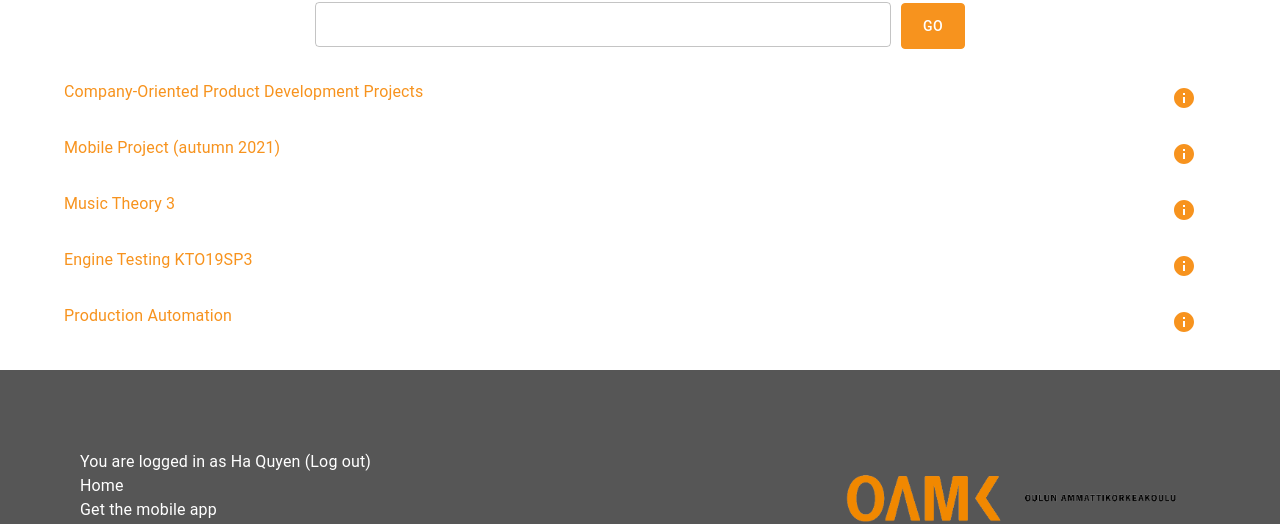
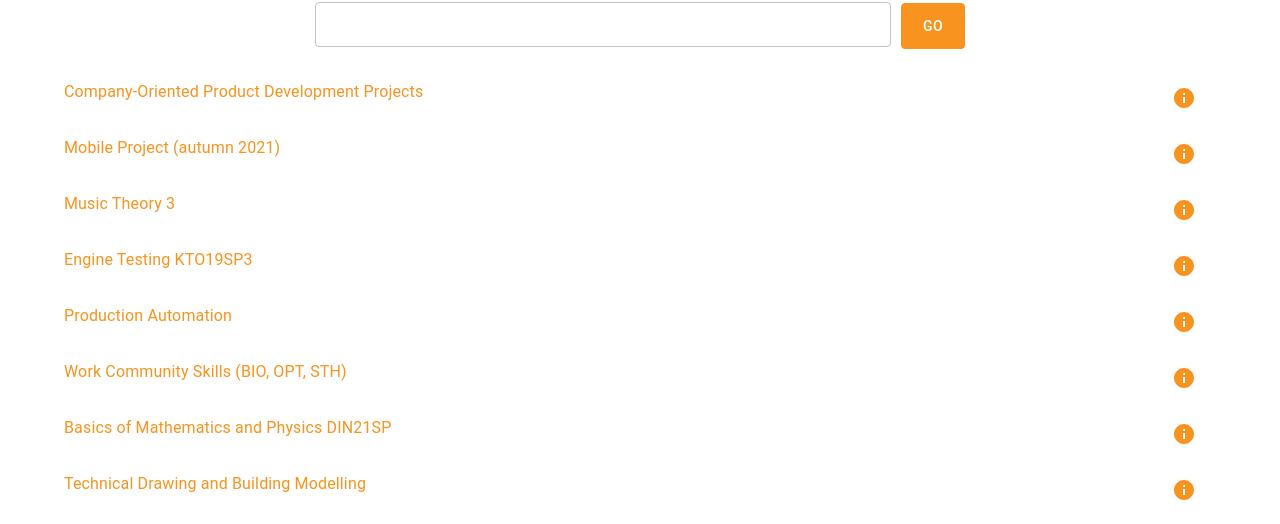
Before and after one commit to prod-des-project-2021/group_2, a React (Create React App) app in the folder moodle/: page /course in a window 1280 px wide. Shown: the part 291-815 px from the top of the page. Built offline with nearby package versions, Linux system fonts and the light colour scheme.

Commit message:
update code

```diff
--- a/moodle/src/components/CourseTable/CourseTable.js
+++ b/moodle/src/components/CourseTable/CourseTable.js
@@ -2,7 +2,8 @@ import { Grid } from '@mui/material'
 import React from 'react'
 import { CourseName } from '../index'
 import styles from './styles.module.css'
-const rows = [
+
+const data = [
   {
     name: 'Company-Oriented Product Development Projects',
     teacher: ['Lasse Haverinen', 'Janne Kumpuoja'],
@@ -34,9 +35,23 @@ const rows = [
     ],
     code: 'TK00BP66',
   },
+  {
+    name: 'Work Community Skills (BIO, OPT, STH)',
+    teacher: ['Merja Suomalainen'],
+    code: 'YY00BH05',
+  },
+  {
+    name: 'Basics of Mathematics and Physics DIN21SP',
+    teacher: ['Jaakko Kaski', 'Susanna Kujanpää'],
+    code: 'ID00CS33',
+  },
+  {
+    name: 'Technical Drawing and Building Modelling',
+    teacher: ['Ari Oikarinen', 'Jussi Puumalainen'],
+  },
 ]
 
-export default function BasicTable() {
+export default function CourseTable() {
   return (
     <Grid
       container
@@ -44,7 +59,7 @@ export default function BasicTable() {
       justifyContent='space-between'
       alignItems='center'
     >
-      {rows.map((row, index) => (
+      {data.map((row, index) => (
         <Grid
           item
           xs={12}
```
